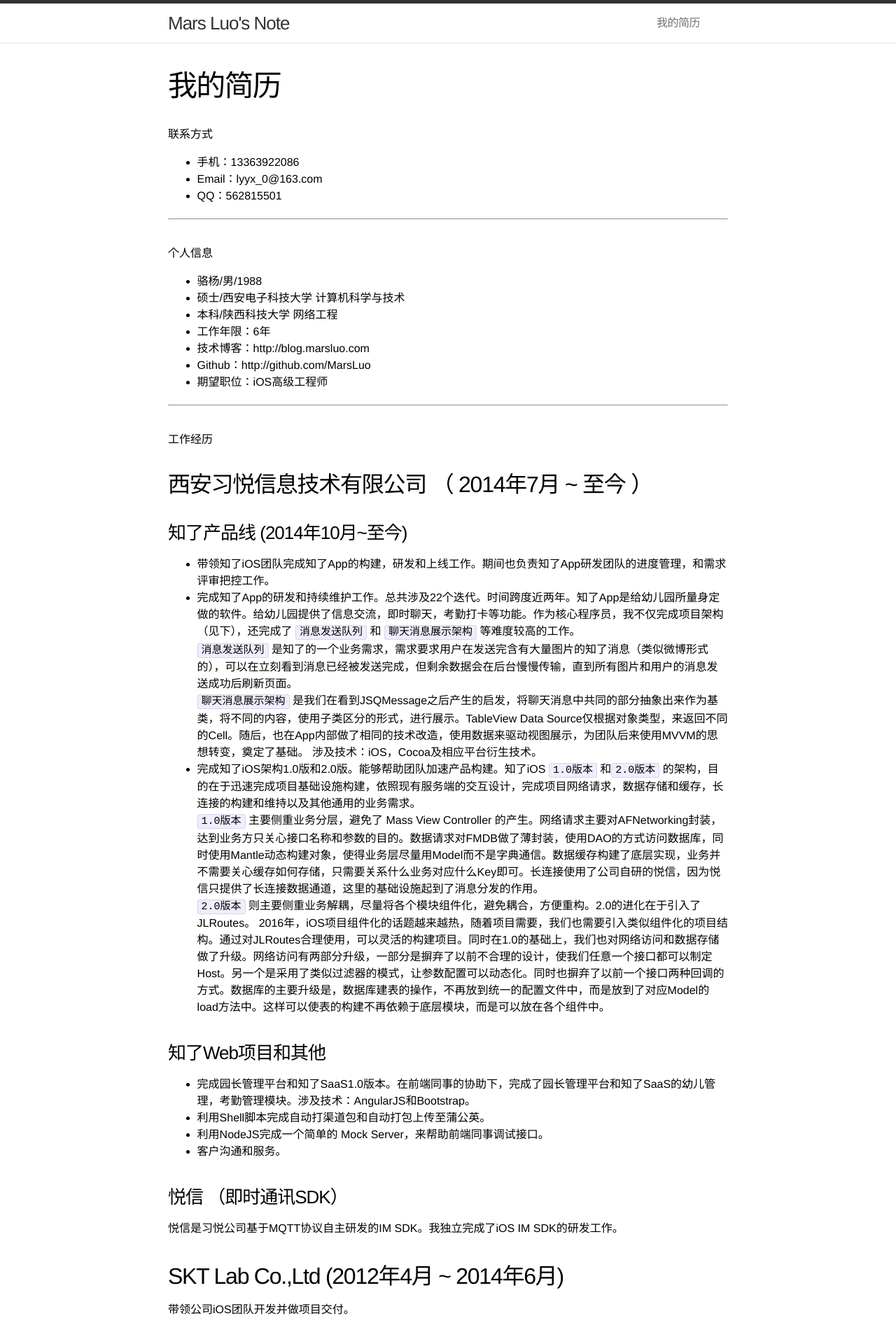
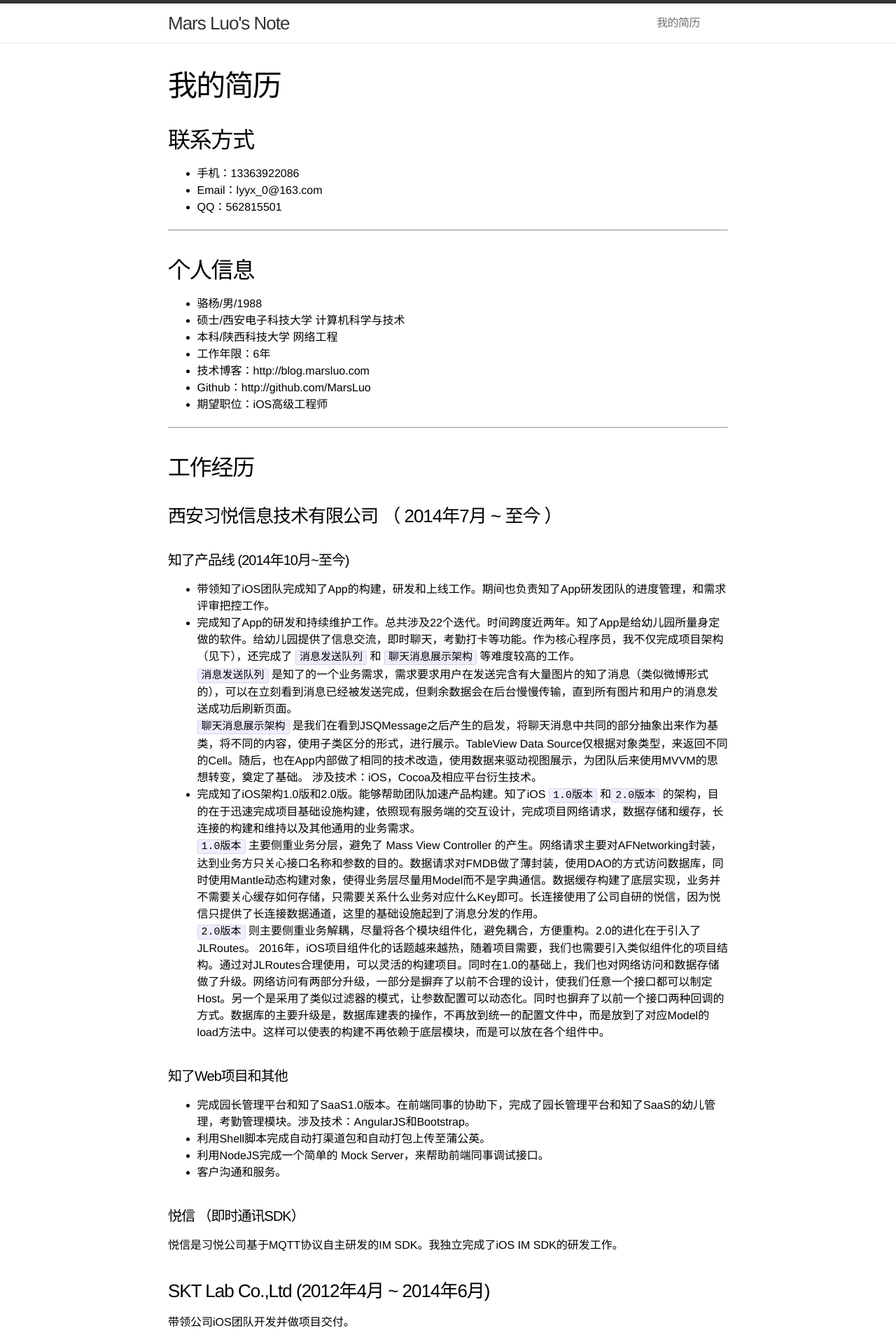
Before and after one commit to MarsLuo/marsluo.github.com, a Jekyll site: the page built from about.md, in a window 1280 px wide. Shown: the top 1920 px of the page at 70% size. Built offline with Jekyll 4.4.1, drawn with Linux system fonts in a browser that asks for light colours; comment, search, counter and statistics services are not loaded.

Commit message:
更新简历样式。

```diff
--- a/about.md
+++ b/about.md
@@ -6,14 +6,14 @@ permalink: /about/
 
 
 
-# 联系方式
+## 联系方式
 - 手机：13363922086
 - Email：lyyx_0@163.com
 - QQ：562815501
 
 ---
 
-# 个人信息
+## 个人信息
 
  - 骆杨/男/1988
  - 硕士/西安电子科技大学 计算机科学与技术
@@ -26,11 +26,11 @@ permalink: /about/
 
 ---
 
-# 工作经历
+## 工作经历
 
-## 西安习悦信息技术有限公司 （ 2014年7月 ~ 至今 ）
+### 西安习悦信息技术有限公司 （ 2014年7月 ~ 至今 ）
 
-### 知了产品线 (2014年10月~至今)
+#### 知了产品线 (2014年10月~至今)
  - 带领知了iOS团队完成知了App的构建，研发和上线工作。期间也负责知了App研发团队的进度管理，和需求评审把控工作。
     <p/>
  - 完成知了App的研发和持续维护工作。总共涉及22个迭代。时间跨度近两年。知了App是给幼儿园所量身定做的软件。给幼儿园提供了信息交流，即时聊天，考勤打卡等功能。作为核心程序员，我不仅完成项目架构（见下），还完成了 `消息发送队列` 和 `聊天消息展示架构` 等难度较高的工作。
@@ -47,7 +47,7 @@ permalink: /about/
    `2.0版本` 则主要侧重业务解耦，尽量将各个模块组件化，避免耦合，方便重构。2.0的进化在于引入了JLRoutes。 2016年，iOS项目组件化的话题越来越热，随着项目需要，我们也需要引入类似组件化的项目结构。通过对JLRoutes合理使用，可以灵活的构建项目。同时在1.0的基础上，我们也对网络访问和数据存储做了升级。网络访问有两部分升级，一部分是摒弃了以前不合理的设计，使我们任意一个接口都可以制定Host。另一个是采用了类似过滤器的模式，让参数配置可以动态化。同时也摒弃了以前一个接口两种回调的方式。数据库的主要升级是，数据库建表的操作，不再放到统一的配置文件中，而是放到了对应Model的load方法中。这样可以使表的构建不再依赖于底层模块，而是可以放在各个组件中。
 <p/>
 
-### 知了Web项目和其他
+#### 知了Web项目和其他
  - 完成园长管理平台和知了SaaS1.0版本。在前端同事的协助下，完成了园长管理平台和知了SaaS的幼儿管理，考勤管理模块。涉及技术：AngularJS和Bootstrap。
 
  - 利用Shell脚本完成自动打渠道包和自动打包上传至蒲公英。
@@ -57,53 +57,55 @@ permalink: /about/
  - 客户沟通和服务。
 
 
-### 悦信 （即时通讯SDK）
+#### 悦信 （即时通讯SDK）
 
 悦信是习悦公司基于MQTT协议自主研发的IM SDK。我独立完成了iOS IM SDK的研发工作。
 
 
-## SKT Lab Co.,Ltd  (2012年4月 ~ 2014年6月)
+### SKT Lab Co.,Ltd  (2012年4月 ~ 2014年6月)
 带领公司iOS团队开发并做项目交付。
 
 
-### BizConfMobile
+#### BizConfMobile
 
   - BizConf Mobile是一款外包项目，为国内一家会控公司完成电话会议控制系统的手机App端，主要应用的技术有CocoaAsyncSocket。
 
-### Edianche打车软件
+#### Edianche打车软件
   - Edianche 是国内较早的打车软件，基于Xmpp实现。
 
-### Zaavio移动订餐软件
+#### Zaavio移动订餐软件
   - Zaavio 是一款订座软件，主要面向美国市场。
 
-## 普罗通讯(西安)  (2011年6月 ~ 2012年3月)
+### 普罗通讯(西安)  (2011年6月 ~ 2012年3月)
 
 
-### ConCall:  电话会议控制系统
+#### ConCall:  电话会议控制系统
   - ConCall是普罗自研的电话会议控制系统。我在其中主要做二次维护。
 
-### FreePP:
+#### FreePP:
   - FreePP是一款VoIP应用。最早仅支持打网络电话，后期也支持文字，语音，图片和表情聊天。我主要负责UI绘制工作。完成了图片消息展示和大图展示。完成了动态表情展示，选取和发送。完成了涂鸦功能。
 
-## 亚森通讯  (2010年7月 ~ 2011年6月)
+### 亚森通讯  (2010年7月 ~ 2011年6月)
 
-### MQ桌面，99米，神州惠等项目。
+#### MQ桌面，99米，神州惠等项目。
 主要完成网络数据传输工作。
 
-# 技能清单
+---
 
-### 掌握 （可以不用看文档也能完成大部分工作）
+## 技能清单
+
+#### 掌握 （可以不用看文档也能完成大部分工作）
 - 客户端开发:  iOS软件开发
 - 数据库相关: SQLite
 - 版本管理:  Git
 
 
-### 了解 （需要查询文档才能完成相应工作）
+#### 了解 （需要查询文档才能完成相应工作）
 
 - 脚本开发: Python
 - 前端框架: Bootstrap/AngularJS/HTML5
 - 服务器开发: Node.js/Express
 - 单元测试:  Kiwi/XCTest
 
-# 致谢
+## 致谢
 感谢您花时间阅读我的简历，期待能有机会和您共事。
```
